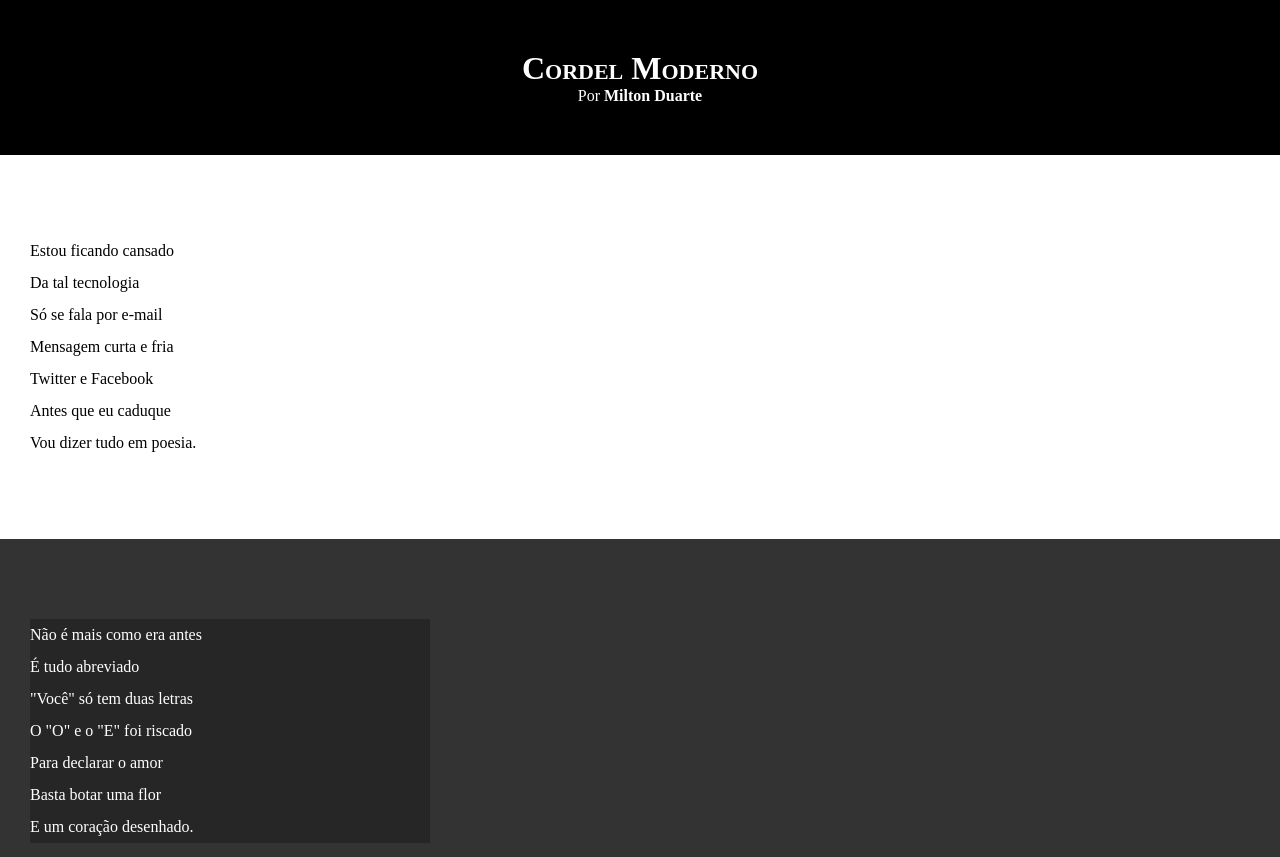
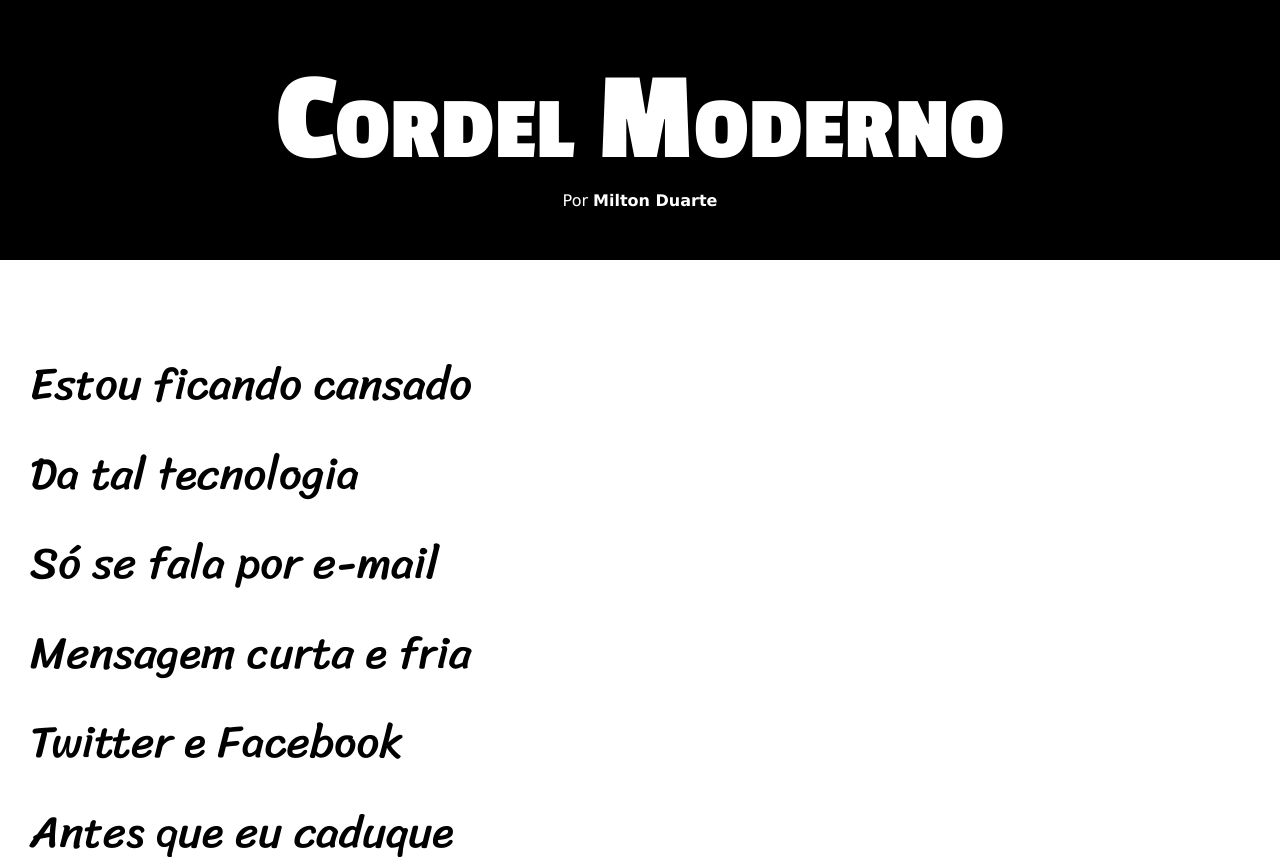
Before and after one commit to sergioricardodev/html-css, a plain HTML site: page desafios/d012/index.html in a window 1280 px wide. Shown: the top 857 px of the page. Drawn offline with Linux system fonts and the light colour scheme.

Commit message:
atualização de estilos desafio 12

```diff
--- a/desafios/d012/estilo/style.css
+++ b/desafios/d012/estilo/style.css
@@ -1,13 +1,26 @@
 @charset "UTF-8";
+
+@import url('https://fonts.googleapis.com/css2?family=Passion+One:wght@400;700;900&display=swap');
+
+@import url('https://fonts.googleapis.com/css2?family=Sriracha&display=swap');
+
+:root{
+    --fonte1: Verdana, Geneva, Tahoma, sans-serif;
+    --fonte2: "Passion One", sans-serif;
+    --fonte3: "Sriracha", cursive;
+}
+
 
 *{
     margin: 0px;
     padding: 0px;
+    font-size: 1em;
 }
 
 html, body{
     min-height: 100vh;
     background-color: darkgray;
+    font-family: var(--fonte1);
 }
 
 header{
@@ -19,6 +32,8 @@ header{
 header > h1{
     padding-top: 50px;
     font-variant: small-caps;
+    font-family: var(--fonte2);
+    font-size: 10vw;
 }
 
 header > p{
@@ -40,6 +55,8 @@ section{
     padding-bottom: 10vh;
     line-height: 2em;
     padding-left: 30px;
+    font-family: var(--fonte3);
+    font-size: 3.5vw;
 }
 
 section.normal{
@@ -53,8 +70,9 @@ section.imagem{
 }
 
 section.imagem > p{
+    display: inline-block;
+    padding: 5px;
     background-color: rgba(0, 0, 0, 0.253);
-    width: 400px;
 }
 
 footer{
```
